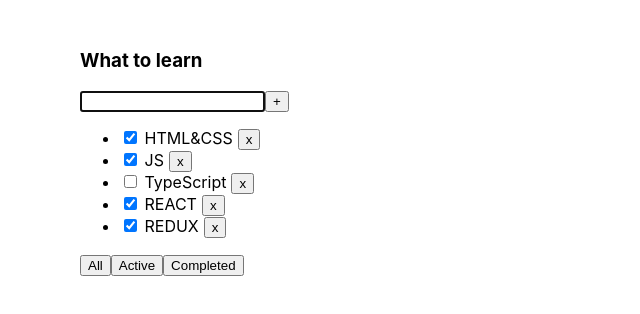
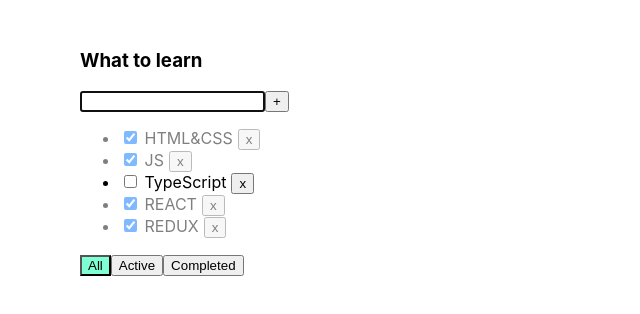
Before and after one commit to UncleStifler/03_TodoList, a React (Create React App) app: page / in a window 1280 px wide. Shown: the top 314 px of the page, without its empty margins (0-640 px from the left). Built offline with nearby package versions, Linux system fonts and the light colour scheme; the HTML template or start-up script is replaced by a standard one.

Commit message:
Filter, addTaskHandler and added styles

```diff
--- a/src/App.css
+++ b/src/App.css
@@ -6,3 +6,20 @@
 .App > div {
   margin-left: 50px;
 }
+
+
+.error {
+  border: orangered 1px solid;
+}
+
+.error-message {
+  color: orangered;
+}
+
+.active-filter {
+  background-color: aquamarine;
+}
+
+.is-done {
+  opacity: 0.5;
+}
--- a/src/App.tsx
+++ b/src/App.tsx
@@ -64,6 +64,7 @@
                 changeFilter={changeFilter}
                 addTask={addTask}
                 changeStatusCheckbox={changeStatusCheckbox}
+                filter={filter}
             />
         </div>
     );
--- a/src/components/TodoList.tsx
+++ b/src/components/TodoList.tsx
@@ -1,6 +1,5 @@
 import React, {ChangeEvent, KeyboardEvent, useState} from 'react';
 import {FilterValuesType} from "../App";
-import {log} from "util";
 
 
 export type TaskType = {
@@ -16,21 +15,27 @@
     changeFilter: (value: FilterValuesType) => void
     addTask: (title: string) => void
     changeStatusCheckbox: (idTasks: string, isDone: boolean) => void
+    filter: FilterValuesType
 }
 
 const TodoList = (props: TodoListType) => {
 
     const [newTaskTitle, setNewTaskTitle] = useState("")
+    const [error, setError] = useState<string | null>(null)
 
     const addTaskHandler = () => {
-        props.addTask(newTaskTitle)
-        setNewTaskTitle("")
+        if (newTaskTitle.trim() !== "") {
+            props.addTask(newTaskTitle.trim())
+            setNewTaskTitle("")
+        }
     }
 
     const enterHandler = (e: KeyboardEvent<HTMLInputElement>) => {
-        if (e.ctrlKey && e.charCode === 13) {
+        if (e.ctrlKey && e.charCode === 13 && newTaskTitle.trim() !== "") {
             props.addTask(newTaskTitle)
             setNewTaskTitle("")
+        } else {
+            setError("Title is required")
         }
 
         // ctrlKey: boolean;
@@ -51,6 +56,7 @@
         props.changeFilter("active")
     }
     const onChangeHandler = (e: ChangeEvent<HTMLInputElement>) => {
+        setError("")
         setNewTaskTitle(e.currentTarget.value)
     }
 
@@ -63,8 +69,10 @@
                     value={newTaskTitle}
                     onChange={onChangeHandler}
                     onKeyPress={enterHandler}
+                    className={error ? "error" : ""}
                 />
                 <button onClick={addTaskHandler}>+</button>
+                {error && <div className={"error-message"}>Title required</div>}
             </div>
             <ul>
                 {props.tasks.map(
@@ -72,9 +80,10 @@
                         const onRemoveHandler = () => props.removeTask(t.id)
                         const onChangeHandlerCheckbox = (e: ChangeEvent<HTMLInputElement>) => {
                             props.changeStatusCheckbox(t.id, e.currentTarget.checked)
-                           }
+                        }
                         return (
-                            <li key={t.id}>
+                            <li key={t.id}
+                            className={t.isDone ? "is-done" : ""}>
                                 <input
                                     type="checkbox"
                                     onChange={onChangeHandlerCheckbox}
@@ -88,12 +97,23 @@
                     })}
             </ul>
             <div>
-                <button onClick={onAllClickHandler}>All</button>
-                <button onClick={onCompletedClickHandler}>Active</button>
-                <button onClick={onActiveClickHandler}>Completed</button>
+                <button className={props.filter === "all" ? "active-filter" : ""}
+                        onClick={onAllClickHandler}>
+                    All
+                </button>
+                <button className={props.filter === "active" ? "active-filter" : ""}
+                    onClick={onActiveClickHandler}>
+                    Active
+                </button>
+                <button className={props.filter === "completed" ? "active-filter" : ""}
+                    onClick={onCompletedClickHandler}
+                    >
+                    Completed
+                </button>
             </div>
         </div>
-    );
+    )
+        ;
 };
 
 export default TodoList;
```
